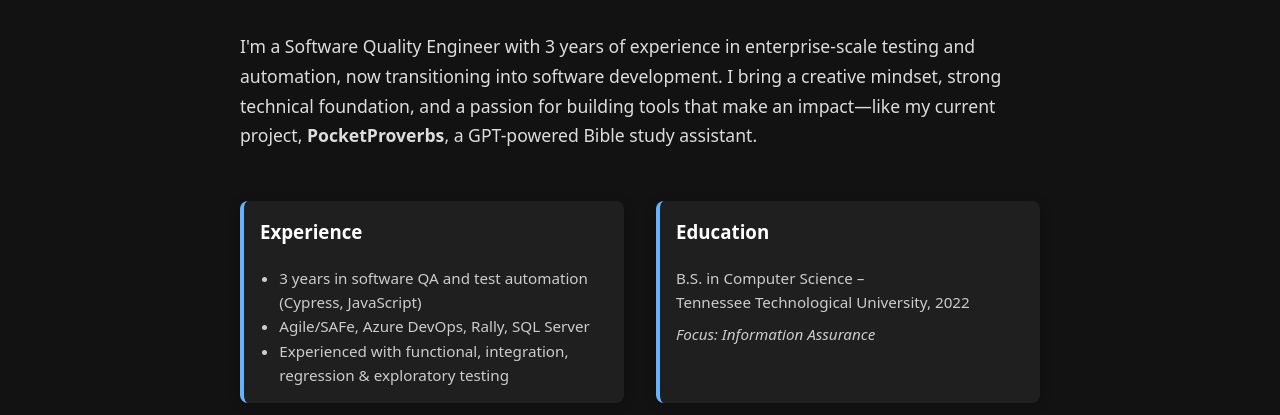
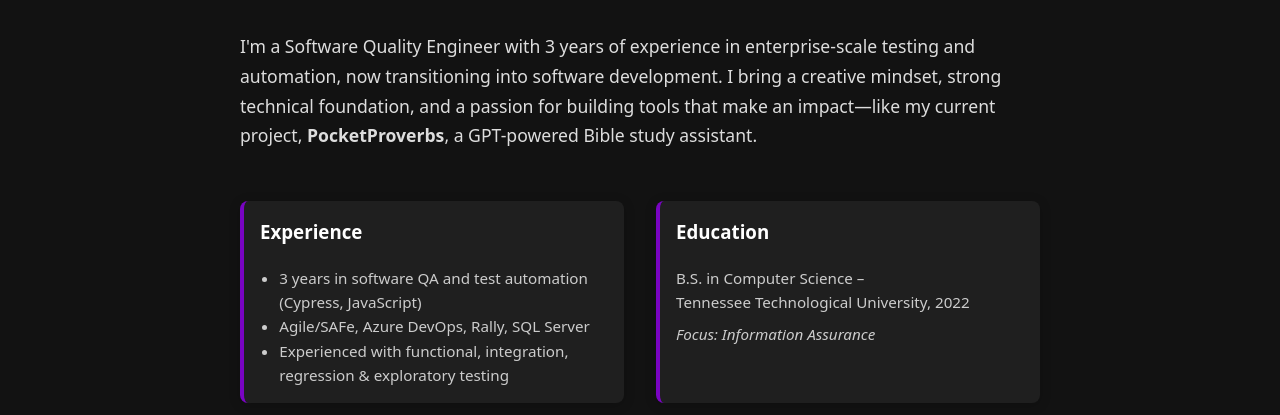
Before and after one commit to gshanahan/GQShanahan, a plain HTML site: page index.html in a window 1280 px wide. Shown: the part 385-800 px from the top of the page. Drawn offline with Linux system fonts and the light colour scheme.

Commit message:
Update style.css

```diff
--- a/style.css
+++ b/style.css
@@ -80,7 +80,7 @@ main {
 
 .card {
   background-color: #1f1f1f;
-  border-left: 4px solid #66b2ff;
+  border-left: 4px solid #7904c2;
   padding: 1rem;
   border-radius: 8px;
   box-shadow: 0 2px 12px rgba(0,0,0,0.2);
```
